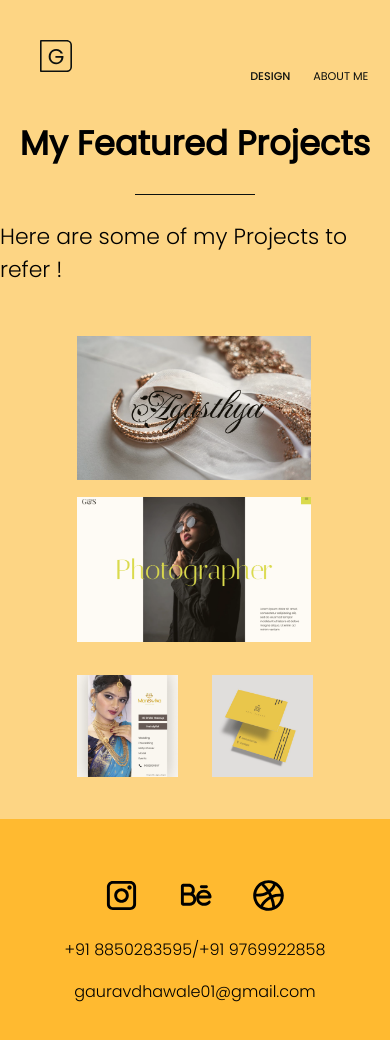
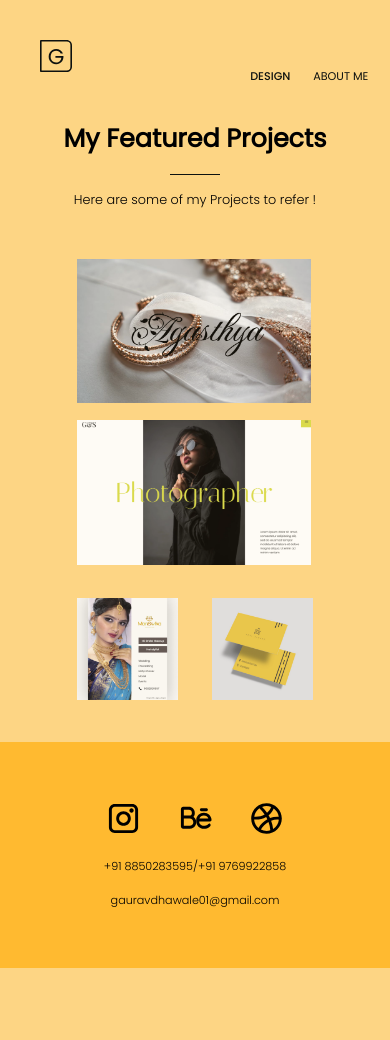
Before and after one commit to GauravDhawale/UIPortfolio, a plain HTML site: page Pages/Design.html in a window 390 px wide. After the commit the page ends 968 px from the top, so only its background shows below. Drawn offline with nearby package versions, Linux system fonts and the light colour scheme; files that its build step writes are made by us from their sources.

Commit message:
Update Design.scss

```diff
--- a/Style/Design.scss
+++ b/Style/Design.scss
@@ -136,6 +136,16 @@ body{
     }
 }
 @media only screen and (max-width: 600px) {
+    .Project h2{
+        font-size: 3vh;
+    }
+    .Project p{
+        font-size: 0.8rem;
+    }
+    .Project .line{
+        width: 50px;
+        margin: 1rem;
+    }
     .PDetails p{
         font-size: 0.3rem;
     }
@@ -158,4 +168,7 @@ body{
     #p1,#p2,#p3,#p4{
         margin: 2vh;
     }
+    .footer{
+        font-size: 0.7rem;
+    }
 }
```
